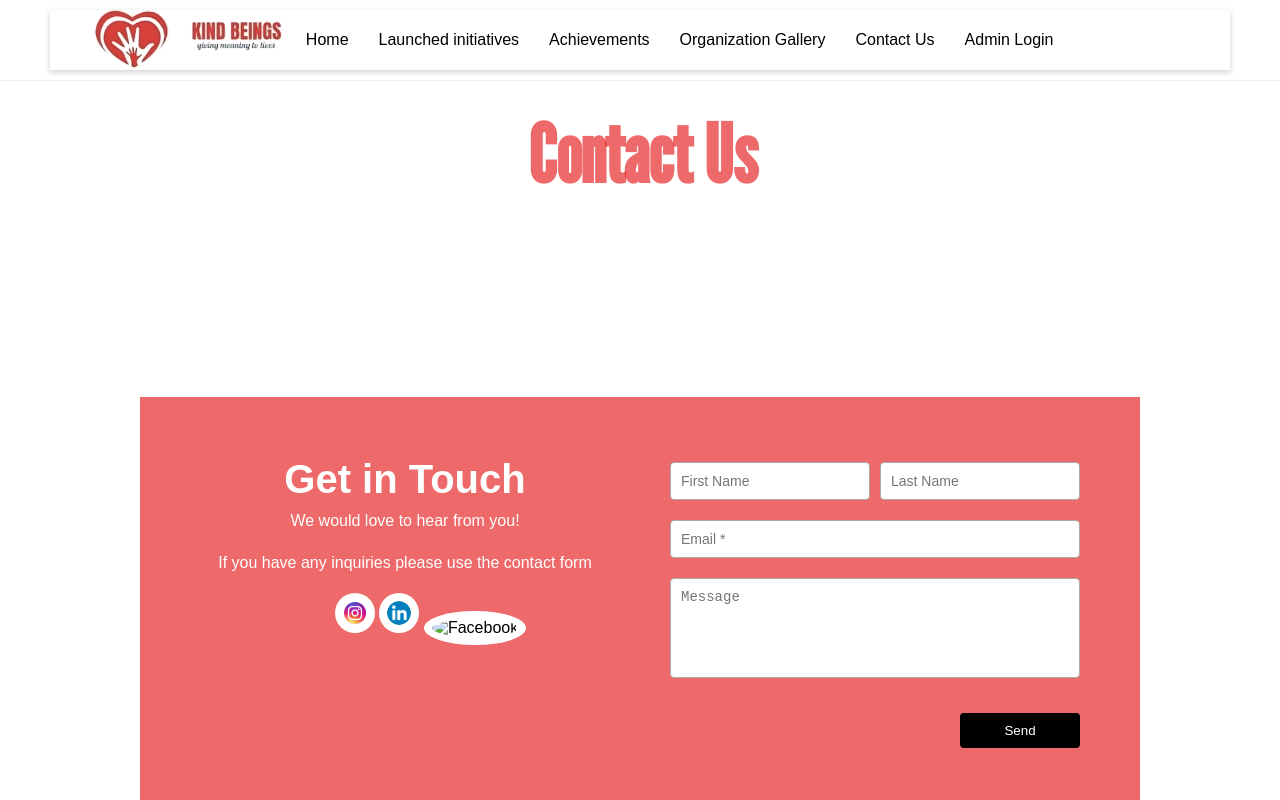
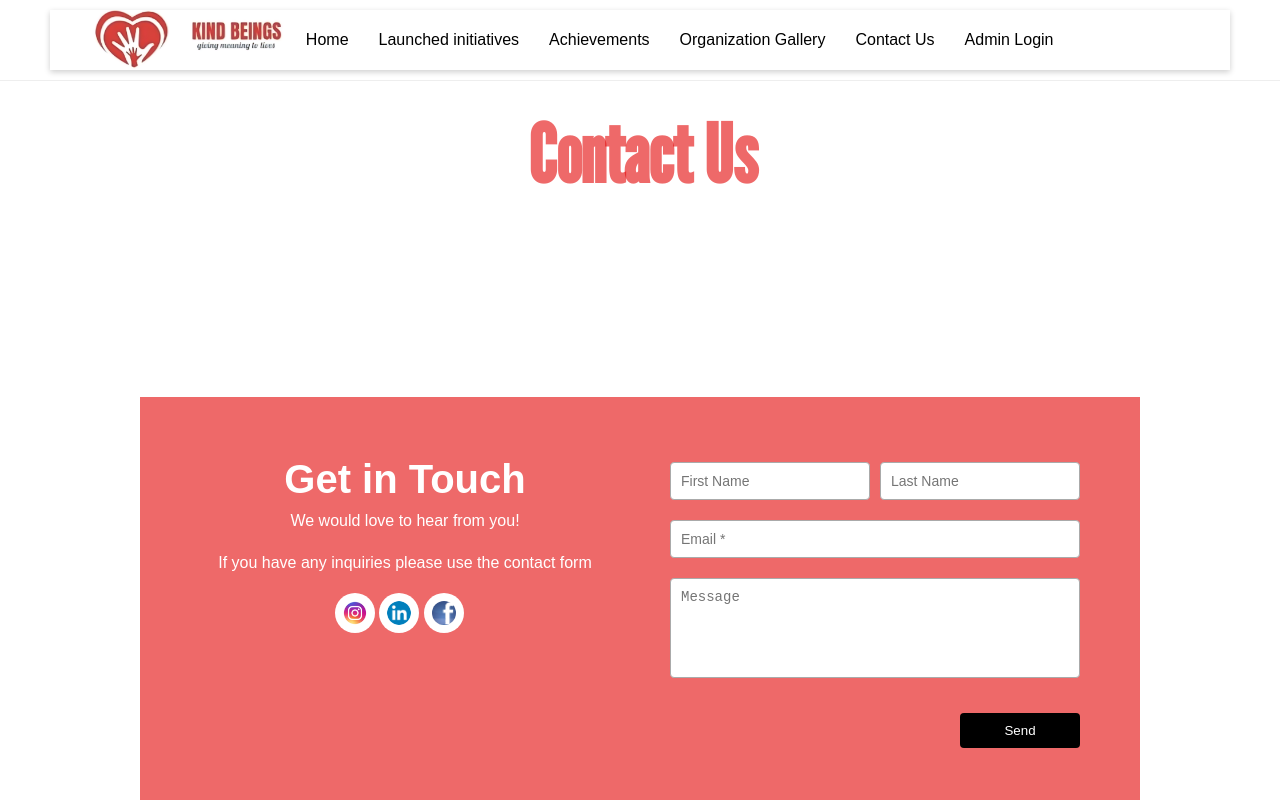
Before and after one commit to Aman-Rana07/ngo, a website: page Contact-us.html in a window 1280 px wide. Drawn offline with nearby package versions, Linux system fonts and the light colour scheme.

Commit message:
Update Contact-us.html

```diff
--- a/Contact-us.html
+++ b/Contact-us.html
@@ -58,7 +58,7 @@
                     <img src="LinkedIn_icon_circle.svg.png" alt="LinkedIn">
                 </a>
                 <a href="https://www.facebook.com/thekindbeings/about" target="_blank">
-                    <img src="fb.png" alt="Facebook">
+                    <img src="Facebook_icon.jpg" alt="Facebook">
                 </a>
             </div>
 
@@ -115,7 +115,7 @@
                     <img src="LinkedIn_icon_circle.svg.png" alt="LinkedIn">
                 </a>
                 <a href="https://www.facebook.com/thekindbeings/about" target="_blank">
-                    <img src="fb.png" alt="Facebook">
+                    <img src="Facebook_icon.jpg" alt="Facebook">
                 </a>
             </div>
 
```
